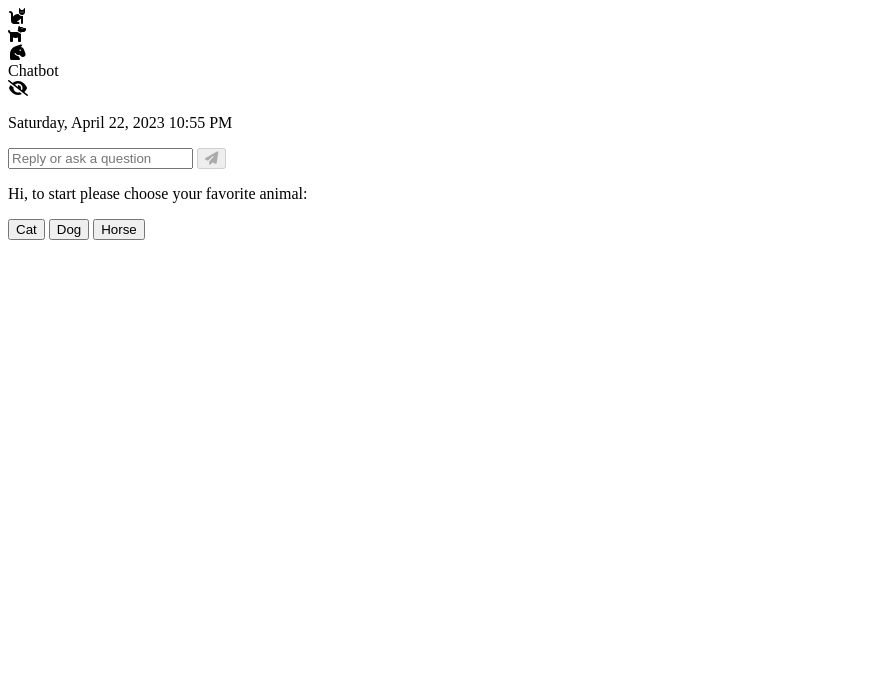
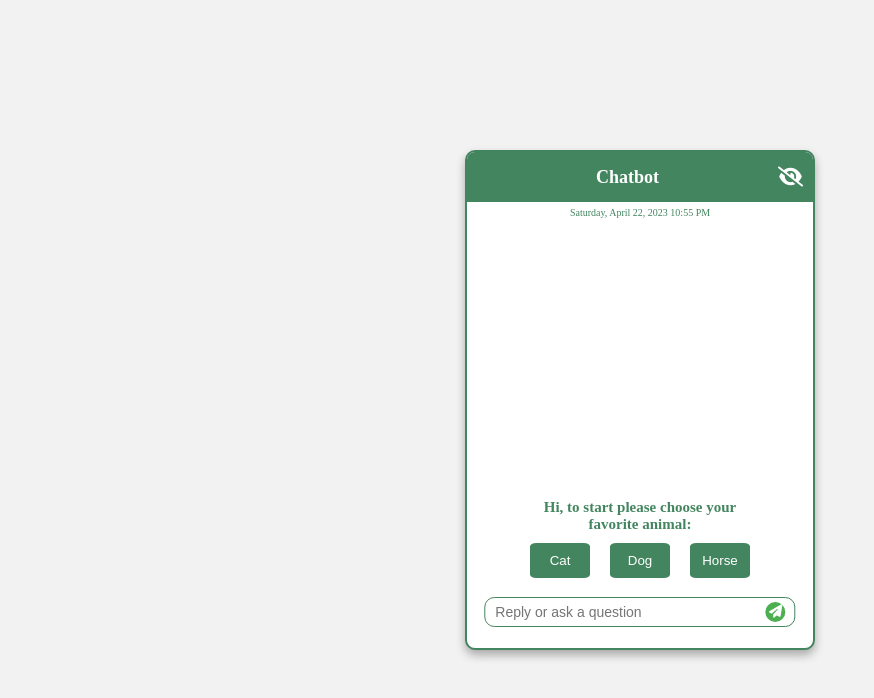
Before and after one commit to miloszgembicki/mentalhealth-project, a plain HTML site: page index.html in a window 1280 px wide. Shown: the whole page, without its empty margins (0-874 px from the left). Drawn offline with Linux system fonts and the light colour scheme; the site is published under a folder, as on GitHub Pages, so addresses that start at the root find nothing.

Commit message:
Made changes to add style.

```diff
--- a/index.html
+++ b/index.html
@@ -4,7 +4,7 @@
 <head>
     <title>Chatbot</title>
     <link rel="manifest" href="petstore.webmanifest">
-    <link rel="stylesheet" type="text/css" href="/style.css">
+    <link rel="stylesheet" type="text/css" href="public/style.css">
     <script src="https://kit.fontawesome.com/ad79393abb.js" crossorigin="anonymous"></script>
 </head>
 
```
